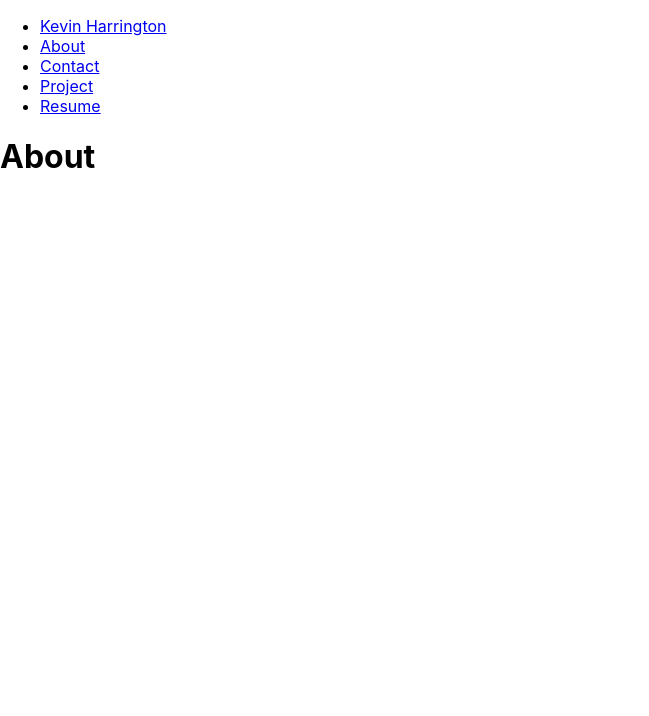
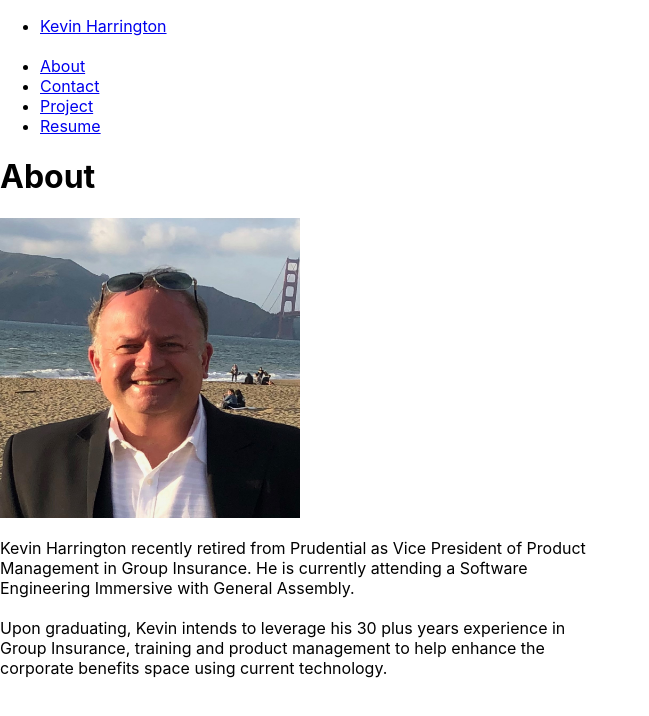
Before and after one commit to kevinharr/portfolio-react, a React (Create React App) app: page /about in a window 1280 px wide. Shown: the top 716 px of the page, without its empty margins (0-649 px from the left). Built offline with nearby package versions, Linux system fonts and the light colour scheme.

Commit message:
update the About section

```diff
--- a/src/components/NavBar.jsx
+++ b/src/components/NavBar.jsx
@@ -5,6 +5,7 @@ const NavBar = () => {
     <nav>
       <ul>
         <li><Link to="/">Kevin Harrington</Link></li>
+        <br/>
         <li><Link to="/about">About</Link></li>
         <li><Link to="/contact">Contact</Link></li>
         <li><Link to="/project">Project</Link></li>
--- a/src/pages/About.jsx
+++ b/src/pages/About.jsx
@@ -1,6 +1,17 @@
 function About() {
   return (
-    <h1>About</h1>
+    <div>
+      <h1>About</h1>
+      <img
+      src="/images/Facebook_Photo_San_Fran.jpg"
+      style={{ width: "300px", height: "300px"}}
+      alt="Kevin Harrington Picture infront of Golden Gate Bridge"
+      />
+      <p style={{ width: "599px"}}>Kevin Harrington recently retired from Prudential as Vice President of Product Management in Group Insurance.  He is currently attending a Software Engineering Immersive with General Assembly.<br/><br/>  Upon graduating, Kevin intends to leverage his 30 plus years experience in Group Insurance, training and product management to help enhance the corporate benefits space using current technology.</p>
+
+
+    </div>
+
   )
 }
 
```
